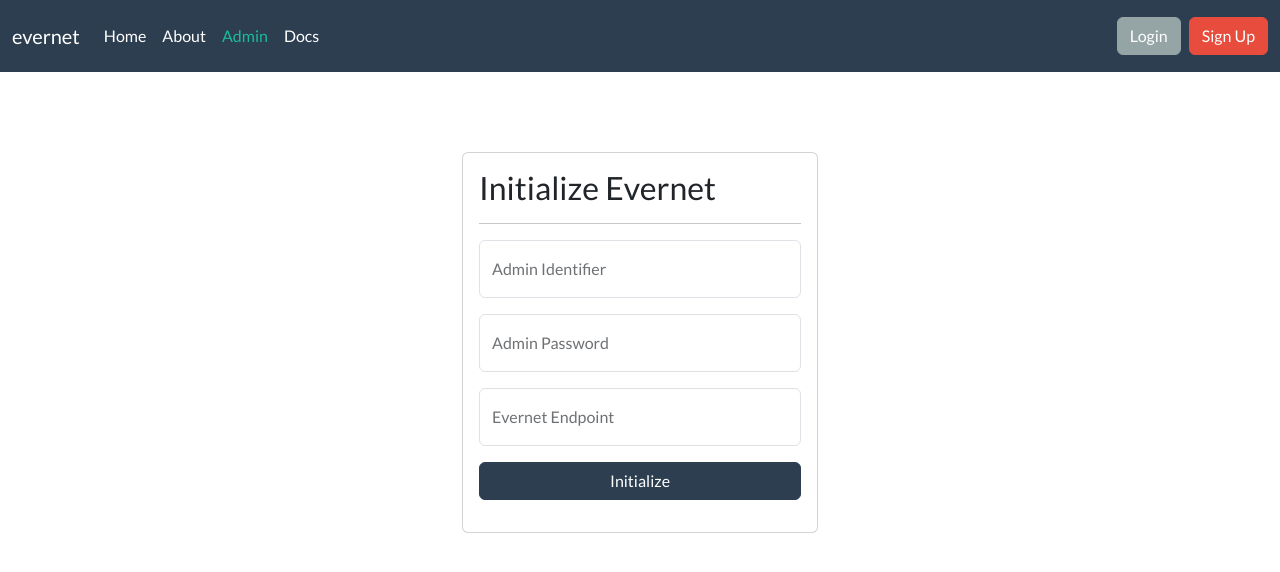
After one commit to evernetproto/evernet, a Flask app: page /admin/init in a window 1280 px wide. The commit adds this page. Shown: the top 572 px of the page. Run offline with Flask 3, Linux system fonts and the light colour scheme; parts of the project's set-up code (start-up, migrations or seed data) failed here and were passed over; some libraries are stand-ins or nearby versions.

Commit message:
added admin init and login pages

```diff
--- a/static/js/app.js
+++ b/static/js/app.js
@@ -0,0 +1,49 @@
+function displaySuccess(parent, message) {
+    parent.html(`<div class="alert alert-success">${message}</div>`);
+}
+
+function displayError(parent, message) {
+    parent.html(`<div class="alert alert-danger">${message}</div>`);
+}
+
+function isInitialized(success, error) {
+    $.ajax({
+        url: "/init",
+        type: "GET",
+        dataType: "json",
+        contentType: "application/json",
+        success: success,
+        error: error
+    })
+}
+
+function initAdmin(identifier, password, vertexEndpoint, success, error) {
+    $.ajax({
+        url: "/api/v1/admins/init",
+        type: "POST",
+        dataType: "json",
+        contentType: "application/json",
+        data: JSON.stringify({
+            identifier: identifier,
+            password: password,
+            vertex_endpoint: vertexEndpoint,
+        }),
+        success: success,
+        error: error
+    })
+}
+
+function getAdminToken(identifier, password, success, error) {
+    $.ajax({
+        url: "/api/v1/admins/token",
+        type: "POST",
+        dataType: "json",
+        contentType: "application/json",
+        data: JSON.stringify({
+            identifier: identifier,
+            password: password,
+        }),
+        success: success,
+        error: error
+    })
+}
--- /dev/null
+++ b/templates/admin-init.html
@@ -0,0 +1,126 @@
+<!doctype html>
+<html lang="en">
+<head>
+    <meta charset="UTF-8">
+    <meta name="viewport" content="width=device-width, initial-scale=1">
+    <title>Initialize - Evernet</title>
+    <link rel="stylesheet" href="/static/bootstrap/css/bootstrap.min.css">
+    <link rel="stylesheet" href="/static/select2/select2.min.css">
+    <link rel="stylesheet" href="/static/css/app.css">
+    <script type="text/javascript">
+        if (localStorage.getItem("adminToken")) {
+            window.location = "/admin/home"
+        }
+    </script>
+</head>
+<body>
+
+<nav class="navbar navbar-expand-lg bg-primary" data-bs-theme="dark">
+    <div class="container-fluid">
+        <a class="navbar-brand" href="/">evernet</a>
+        <button class="navbar-toggler" type="button" data-bs-toggle="collapse" data-bs-target="#main-navbar"
+                aria-controls="main-navbar" aria-expanded="false" aria-label="Toggle navigation">
+            <span class="navbar-toggler-icon"></span>
+        </button>
+        <div class="collapse navbar-collapse" id="main-navbar">
+            <ul class="navbar-nav me-auto">
+                <li class="nav-item">
+                    <a class="nav-link" href="/">Home</a>
+                </li>
+                <li class="nav-item">
+                    <a class="nav-link" href="/about">About</a>
+                </li>
+                <li class="nav-item">
+                    <a class="nav-link active" href="/admin">Admin</a>
+                </li>
+                <li class="nav-item">
+                    <a class="nav-link" href="/docs">Docs</a>
+                </li>
+            </ul>
+            <div class="d-flex">
+                <a class="btn btn-secondary my-2 my-sm-0" href="/login">Login</a>
+                <a class="btn btn-danger my-2 my-sm-0" style="margin-left: 0.5rem" href="/join">Sign Up</a>
+            </div>
+        </div>
+    </div>
+</nav>
+
+<div class="container">
+    <div class="row" style="margin-top: 5rem;">
+        <div class="col-lg-4 offset-lg-4">
+            <div class="card">
+                <div class="card-body">
+                    <h3>Initialize Evernet</h3>
+                    <hr>
+                    <div id="message"></div>
+                    <form>
+                        <div class="mb-3 form-floating">
+                            <input type="text" class="form-control" placeholder="Admin Identifier" id="identifier">
+                            <label for="identifier" class="form-label">Admin Identifier</label>
+                        </div>
+                        <div class="mb-3 form-floating">
+                            <input type="password" class="form-control" placeholder="Admin Password" id="password">
+                            <label for="password" class="form-label">Admin Password</label>
+                        </div>
+                        <div class="mb-3 form-floating">
+                            <input type="text" class="form-control" placeholder="Evernet Endpoint" id="vertex-endpoint">
+                            <label for="vertex-endpoint" class="form-label">Evernet Endpoint</label>
+                        </div>
+                        <div class="mb-3">
+                            <button class="btn btn-primary w-100" id="init-btn">Initialize</button>
+                        </div>
+                    </form>
+                </div>
+            </div>
+        </div>
+    </div>
+</div>
+
+<script type="text/javascript" src="/static/jquery/jquery-3.7.1.min.js"></script>
+<script type="text/javascript" src="/static/bootstrap/js/bootstrap.bundle.min.js"></script>
+<script type="text/javascript" src="/static/handlebars/handlebars.min-v4.7.8.js"></script>
+<script type="text/javascript" src="/static/select2/select2.full.min.js"></script>
+<script type="text/javascript" src="/static/js/app.js"></script>
+<script type="text/javascript">
+    $(document).ready(function () {
+        isInitialized(function (data) {
+            if (data.initialized) {
+                window.location = "/admin"
+            }
+
+        }, function (data) {
+            window.location = "/"
+        })
+
+        $("#init-btn").click(function (e) {
+            e.preventDefault()
+
+            let identifier = $("#identifier").val().trim()
+            let password = $("#password").val().trim()
+            let vertexEndpoint = $("#vertex-endpoint").val().trim()
+
+            if (identifier === "") {
+                displayError($("#message"), "Identifier is required")
+                return
+            }
+
+            if (password === "") {
+                displayError($("#message"), "Password is required")
+                return
+            }
+
+            if (vertexEndpoint === "") {
+                displayError($("#message"), "Endpoint is required")
+                return
+            }
+
+            initAdmin(identifier, password, vertexEndpoint, function (data) {
+                displaySuccess($("#message"), "Evernet initialized successfully, please <a href='/admin'>log in</a> to continue")
+            }, function (data) {
+                displayError($("#message"), data.responseJSON.message)
+            })
+        })
+    })
+</script>
+</body>
+</html>
--- a/templates/index.html
+++ b/templates/index.html
@@ -56,7 +56,7 @@
                 power and control back in their hands.
             </blockquote>
             <hr>
-            <button class="btn btn-lg btn-primary">Get Started</button>
+            <a class="btn btn-lg btn-primary" href="/join">Get Started</a>
         </div>
     </div>
 </div>
--- a/vertex/vertex_api.py
+++ b/vertex/vertex_api.py
@@ -9,6 +9,13 @@ class VertexAPI:
         self.vertex_service = vertex_service
 
     def register(self):
+
+        @self.app.get("/init")
+        def is_vertex_initialized():
+            return {
+                "initialized": self.vertex_service.is_initialized()
+            }
+
         @self.app.get("/info")
         def get_vertex_info():
             return self.vertex_service.info()
--- a/vertex/vertex_service.py
+++ b/vertex/vertex_service.py
@@ -9,6 +9,9 @@ class VertexService:
         self.password_generator = PasswordGenerator()
         self.password_generator.minlen = 64
         self.password_generator.maxlen = 64
+
+    def is_initialized(self):
+        return self.vertex_config_service.is_initialized()
 
     def init(self, vertex_endpoint: str):
         if self.vertex_config_service.is_initialized():
--- a/web/web.py
+++ b/web/web.py
@@ -10,3 +10,15 @@ class Web:
         @self.app.get("/")
         def index():
             return render_template("index.html")
+
+        @self.app.get("/admin")
+        def page_admin():
+            return render_template("admin.html")
+
+        @self.app.get("/logout")
+        def page_logout():
+            return render_template("logout.html")
+
+        @self.app.get("/admin/init")
+        def page_admin_init():
+            return render_template("admin-init.html")
```
Also changed, not shown: templates/admin.html (added, +116 -0 lines), templates/logout.html (added, +15 -0 lines).
